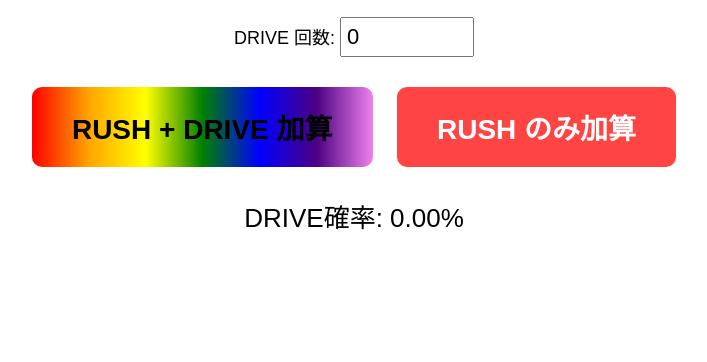
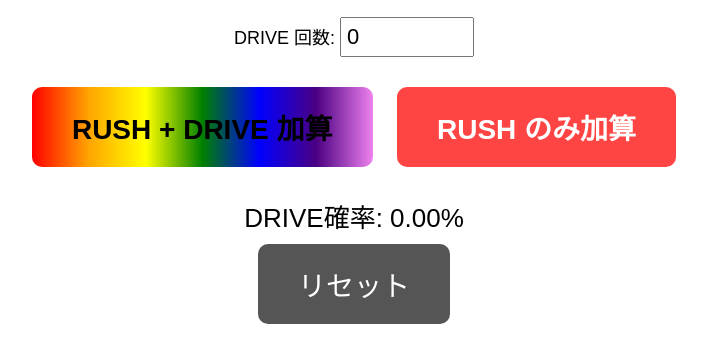
Before and after one commit to quato-9646/drive-counter, a plain HTML site: page index.html in a window 1280 px wide. Shown: the part 160-522 px from the top of the page, without its empty margins (286-993 px from the left). Drawn offline with Linux system fonts and the light colour scheme.

Commit message:
Update index.html

```diff
--- a/index.html
+++ b/index.html
@@ -52,6 +52,9 @@
 
 <div id="result">DRIVE確率: 0%</div>
 
+<!-- リセットボタン追加 -->
+<button class="big-button" style="background:#555;" onclick="resetAll()">リセット</button>
+
 <script>
 function toInt(elId) {
   const v = document.getElementById(elId).value;
@@ -85,6 +88,13 @@ function addRushOnly() {
 
 // 初期表示
 updateRate();
+function resetAll() {
+  if (confirm("本当にリセットしますか？")) {
+    document.getElementById("rush").value = 0;
+    document.getElementById("drive").value = 0;
+    updateRate();
+  }
+}
 </script>
 
 </body>
```
